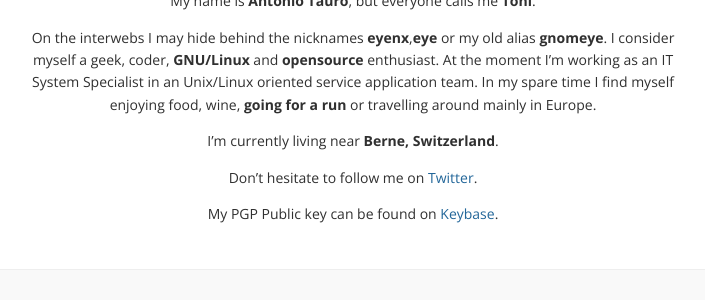
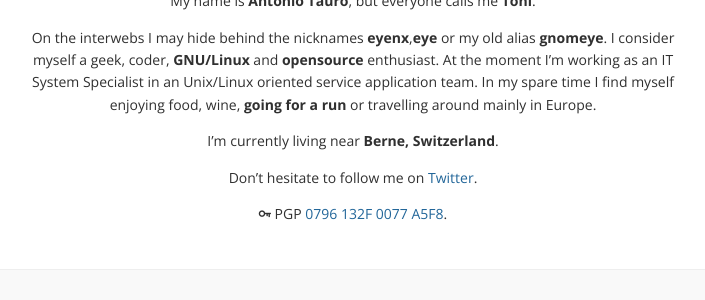
Before and after one commit to eyenx/blog, a Jekyll site: the page built from src/about/index.md, in a window 1280 px wide, cut to the strip 649-969 px from the top of the page. Shown: the top 300 px of the strip, without its empty margins (287-992 px from the left). Built offline with Jekyll 4.4.1, drawn with Linux system fonts in a browser that asks for light colours; comment, search, counter and statistics services are not loaded.

Commit message:
changed about

```diff
--- a/src/about/index.md
+++ b/src/about/index.md
@@ -21,7 +21,7 @@
 Don't hesitate to follow me on <a style="border: none;" href='https://twitter.com/{{ site.twitter_username }}'>Twitter</a>.
 {: r}
 
-My PGP Public key can be found on <a style="border: none;" href='https://keybase.io/eyenx/key.asc'>Keybase</a>.
+<i class='fi-key medium'></i> PGP <a style="border: none;" href='https://keybase.io/eyenx/key.asc'>0796 132F 0077 A5F8</a>.
 {: r}
 
 {% include changetip.html %}
```
